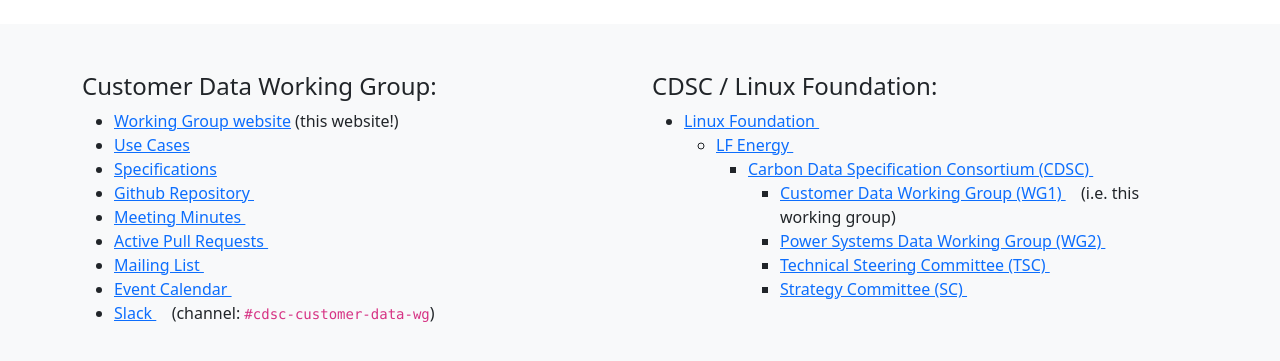
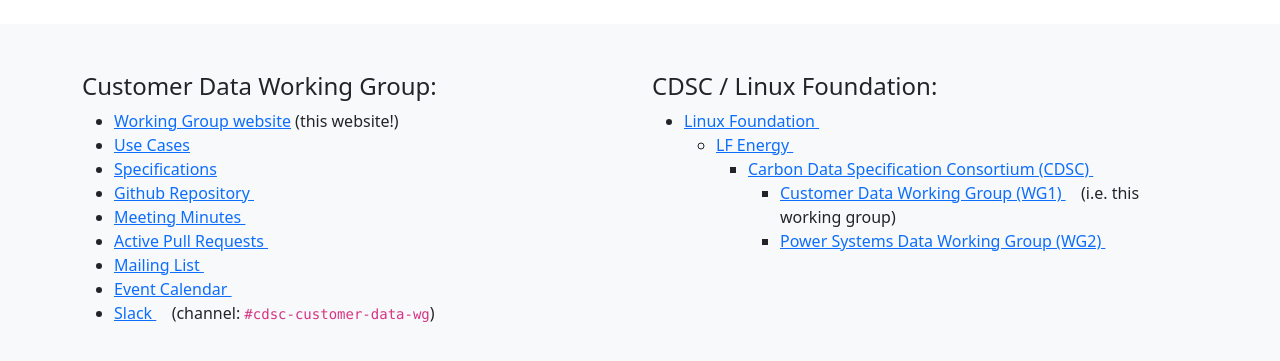
Before and after one commit to carbon-data-specification/Customer-Data, a Jekyll site: the page built from website/index.md, in a window 1280 px wide and 900 px high, scrolled down 1517 px, cut to the strip 511-872 px from the top of the window. Built offline with Jekyll 4.4.1, drawn with Linux system fonts in a browser that asks for light colours.

Commit message:
#20, update to remove deprecated committees from footer

```diff
--- a/website/_layouts/base.html
+++ b/website/_layouts/base.html
@@ -202,16 +202,6 @@
                                                             >Power Systems Data Working Group (WG2)
                                                             <svg class="svgicon"><use href="#fa-external-link"/></svg></a>
                                                     </li>
-                                                    <li>
-                                                        <a href="https://lists.lfenergy.org/g/cdsc-tsc" target="_blank"
-                                                            >Technical Steering Committee (TSC)
-                                                            <svg class="svgicon"><use href="#fa-external-link"/></svg></a>
-                                                    </li>
-                                                    <li>
-                                                        <a href="https://lists.lfenergy.org/g/cdsc-strategy-committee" target="_blank"
-                                                            >Strategy Committee (SC)
-                                                            <svg class="svgicon"><use href="#fa-external-link"/></svg></a>
-                                                    </li>
                                                 </ul>
                                             </li>
                                         </ul>
```
